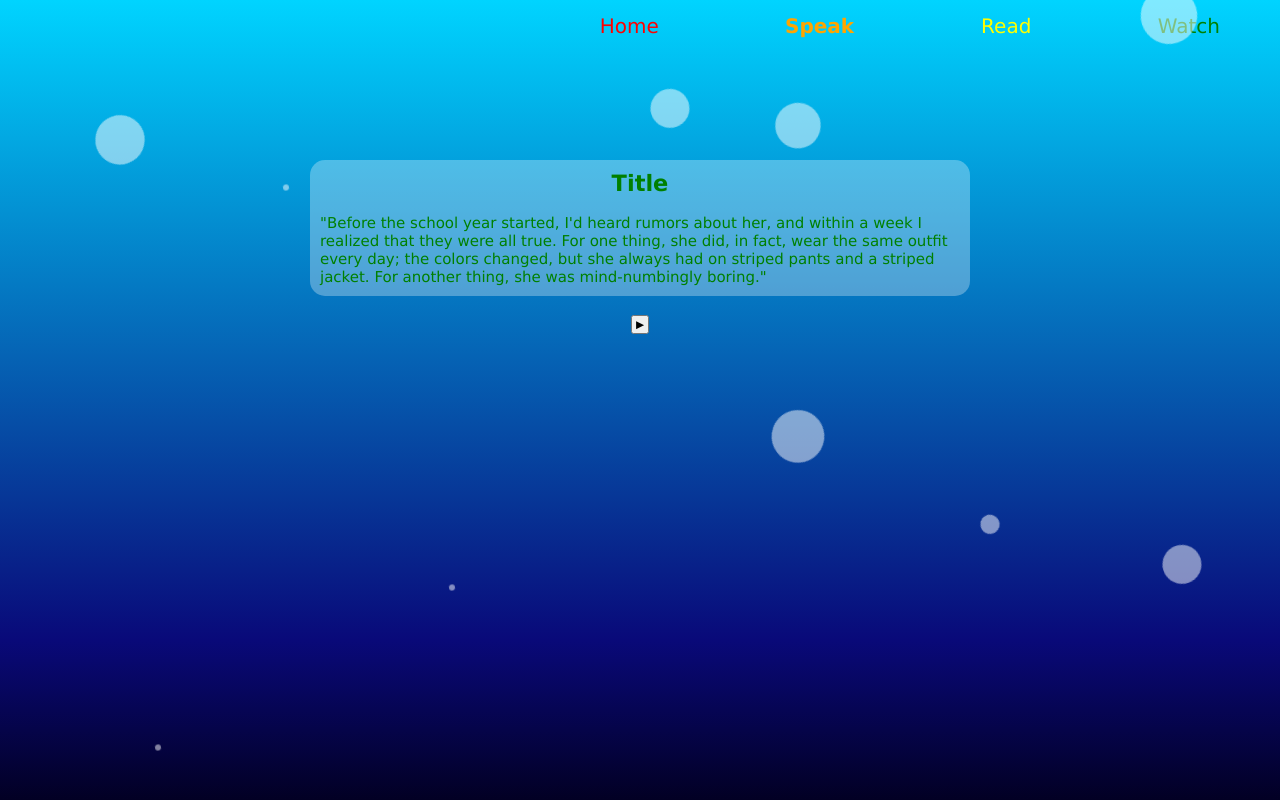
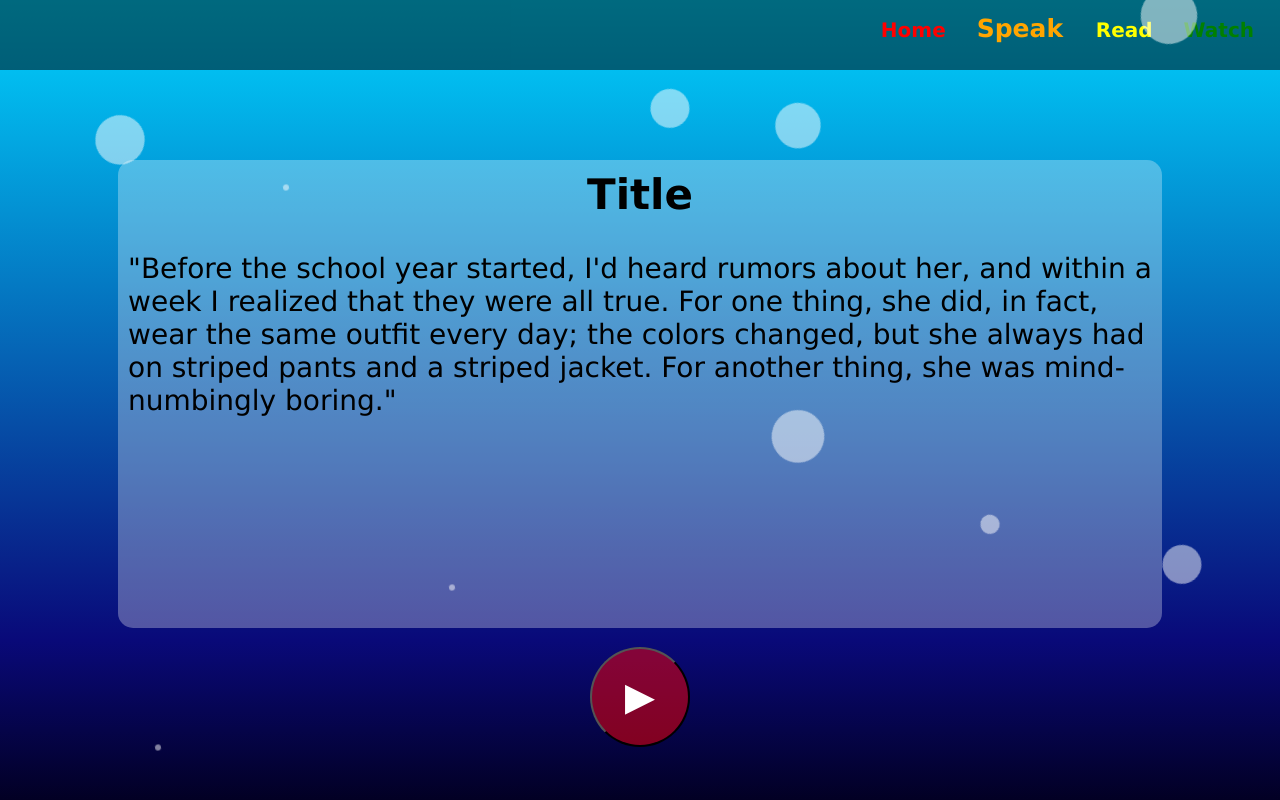
Before and after one commit to aleph-oh/reading-racer, a Flask app: template readingRacer/templates/speak.html in a window 1280 px wide. Run offline with Flask 2, Linux system fonts and the light colour scheme; the template is opened without the code that fills it, so the values that code supplies are empty.

Commit message:
Update style.css

```diff
--- a/readingRacer/static/style.css
+++ b/readingRacer/static/style.css
@@ -4,23 +4,19 @@
 }
 
 #topnav {
+  background-color: rgba(0, 0, 0, 0.5);
   overflow: hidden;
   position: fixed;
   height: 70px;
   top: 0;
-  right: -14px;
-  padding-left: 14px;
   width: 100%;
+  color: gray;
 }
 
-#topnav img{
-  width: auto;
-  height: 30px;
-  margin: none;
-}
 
 #topnav .selected {
-  font-weight: bold;
+  font-weight: 900;
+  font-size: 25px;
 }
 
 #topnav ul {
@@ -33,23 +29,34 @@
 #topnav a {
   text-decoration: none;
   text-align: center;
-  padding: 20px;
+  padding: 4px;
   font-size: 20px;
+  font-weight: bolder;
 }
 
 #topnav li {
   display: inline;
 }
 
-.prompt{
+
+.navigation{
+  display: block;
   position: absolute;
+  top: 20%;
+  width: 100%;
+  height: 80%;
+}
+
+.navigation p{
+  font-weight: bolder;
+  font-size: 15px;
   text-align: center;
-  top: 20%
 }
-.prompt article{
+
+.navigation article{
   background: rgba(255, 255, 255, 0.3);
-  height: 50%;
-  width: 50%;
+  height: 20%;
+  width: 80%;
   display: block;
   margin-left: auto;
   margin-right: auto;
@@ -58,6 +65,56 @@
   border-radius: 15px;
   font-size: 15px;
   font-weight: 500;
+  color: black;
+}
+
+.navigation h1{
+  text-align: center;
+  font-weight: 900;
+}
+
+.navigation img{
+  height: 80;
+  width: auto;
+}
+
+.navigation section {
+  margin-top: 20px;
+  height: 100%;
+  width: 10%;
+  padding-left: 3%;
+  float: left;
+}
+
+.button{
+  width: 100px;
+  height: 100px;
+  background: rgba(255, 0, 0, 0.5);
+  border-radius: 50%;
+  color: white;
+  font-size: 50px;
+  text-align: center;
+}
+
+.prompt{
+  position: absolute;
+  text-align: center;
+  top: 20%;
+  height: 70%;
+}
+.prompt article{
+  background: rgba(255, 255, 255, 0.3);
+  height: 80%;
+  width: 80%;
+  display: block;
+  margin-left: auto;
+  margin-right: auto;
+  text-align: left;
+  padding: 10px;
+  border-radius: 15px;
+  font-size: 28px;
+  font-weight: 500;
+  color: black;
 }
 
 .prompt h1{
```
